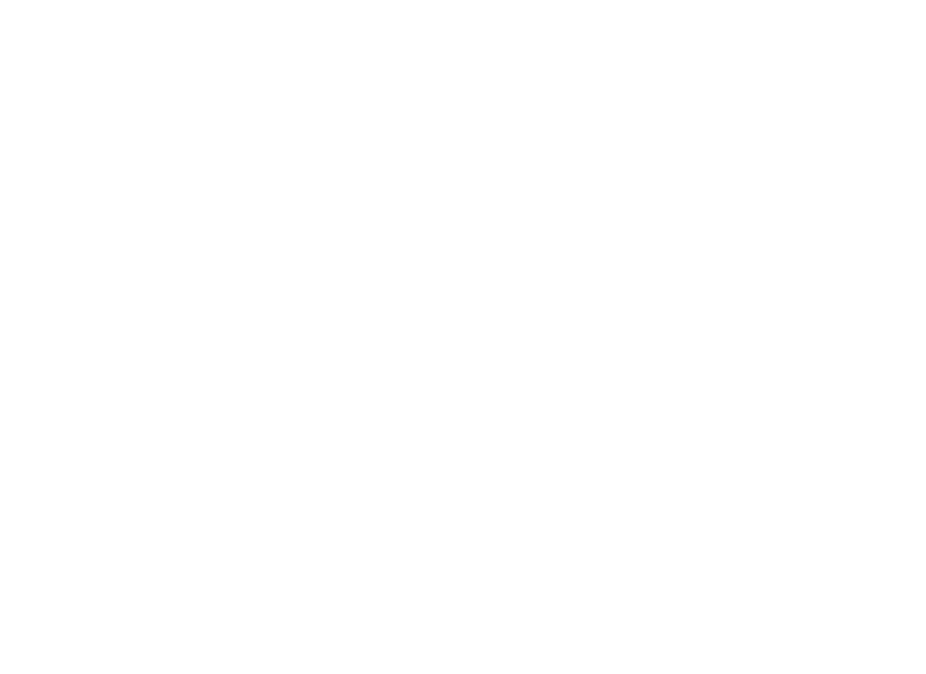
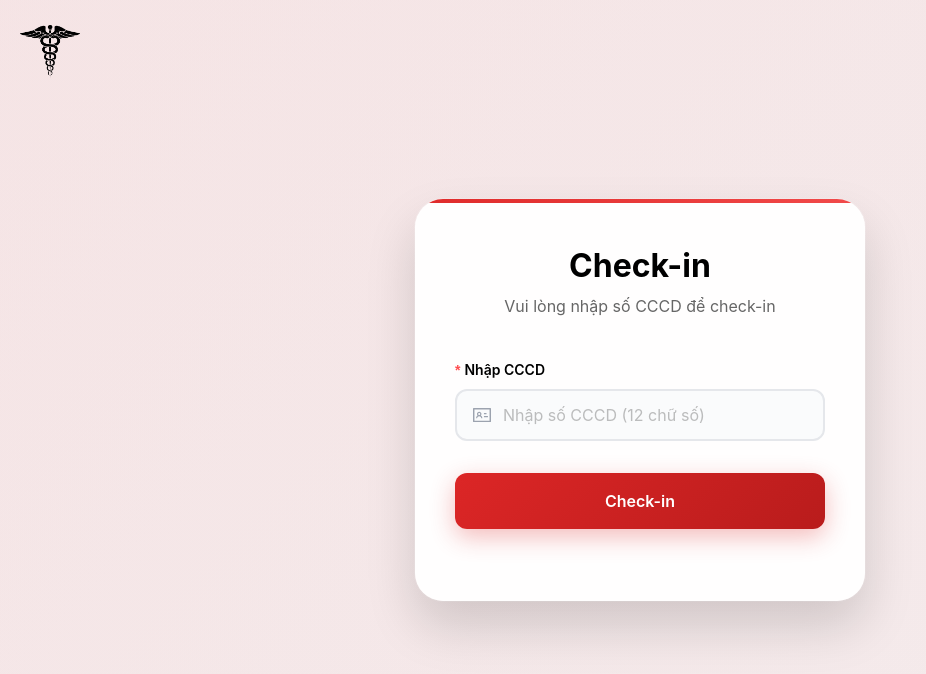
Before and after one commit to SWP301-Blood-Donation-Support-System/Front-End-React, a React (Create React App) app: page /checkin in a window 1280 px wide. Before the commit this address had no page. Shown: the top 674 px of the page, without its empty margins (0-926 px from the left). Built offline with nearby package versions, Linux system fonts and the light colour scheme.

Commit message:
create checking page

```diff
--- a/src/App.js
+++ b/src/App.js
@@ -10,6 +10,7 @@ import NewsPage from './pages/NewsPage';
 import BookingPage from './pages/BookingPage';
 import EligibilityFormPage from './pages/EligibilityFormPage';
 import ProfilePage from './pages/ProfilePage';
+import CheckinPage from './pages/CheckinPage';
 import StaffPage from './admin/pages/StaffPage';
 import ScheduleManagementPage from './admin/pages/ScheduleManagementPage';
 import DonationRecordsPage from './admin/pages/DonationRecordsPage';
@@ -47,6 +48,7 @@ function App() {
             <Route path="/booking" element={<BookingPage />} />
             <Route path="/eligibility" element={<EligibilityFormPage />} />
             <Route path="/profile" element={<ProfilePage />} />
+            <Route path="/checkin" element={<CheckinPage />} />
             <Route path="/staff" element={
               <AdminProtectedRoute>
                 <StaffPage />
--- /dev/null
+++ b/src/pages/CheckinPage.js
@@ -0,0 +1,123 @@
+import React, { useState, useEffect } from 'react';
+import { Layout, Card, Form, Input, Button, Typography } from 'antd';
+import { IdcardOutlined } from '@ant-design/icons';
+
+const CheckinPage = () => {
+  const [form] = Form.useForm();
+  const [loading, setLoading] = useState(false);
+
+  // Scroll to top when component mounts
+  useEffect(() => {
+    window.scrollTo({ top: 0, behavior: 'smooth' });
+  }, []);
+
+  const onFinish = async (values) => {
+    setLoading(true);
+    console.log('CCCD entered:', values.cccd);
+
+    try {
+      // TODO: Add your checkin logic here
+      // For now, just log the CCCD value
+      setTimeout(() => {
+        console.log('Processing CCCD:', values.cccd);
+        setLoading(false);
+      }, 1000);
+    } catch (error) {
+      console.error('Error during checkin:', error);
+      setLoading(false);
+    }
+  };
+
+  const containerStyle = {
+    background: '#f8f9fa',
+    position: 'relative',
+    overflow: 'hidden'
+  };
+
+  const overlayStyle = {
+    position: 'absolute',
+    top: 0,
+    left: 0,
+    right: 0,
+    bottom: 0,
+    background: 'linear-gradient(135deg, rgba(220, 38, 38, 0.05) 0%, rgba(185, 28, 28, 0.03) 100%)'
+  };
+
+  return (
+    <Layout className="auth-page">
+      <div style={{
+        position: 'absolute',
+        top: '20px',
+        left: '20px',
+        zIndex: 10
+      }}>
+        <img
+          src="/images/new-logo.png"
+          alt="Logo"
+          style={{
+            height: '60px',
+            width: 'auto'
+          }}
+        />
+      </div>
+      <div className="auth-container" style={containerStyle}>
+        <div style={overlayStyle}></div>
+        <Card className="auth-card" style={{ position: 'relative', zIndex: 1 }}>
+          <div className="auth-header">
+            <Typography.Title className="auth-title">
+              Check-in
+            </Typography.Title>
+            <Typography.Text className="auth-subtitle">
+              Vui lòng nhập số CCCD để check-in
+            </Typography.Text>
+          </div>
+
+          <Form
+            form={form}
+            name="checkin"
+            layout="vertical"
+            onFinish={onFinish}
+            autoComplete="off"
+            className="auth-form"
+          >
+            <Form.Item
+              label="Nhập CCCD"
+              name="cccd"
+              rules={[
+                {
+                  required: true,
+                  message: 'Vui lòng nhập số CCCD!'
+                },
+                {
+                  pattern: /^[0-9]{12}$/,
+                  message: 'CCCD phải gồm 12 chữ số!'
+                }
+              ]}
+            >
+              <Input
+                className="auth-input-affix-wrapper"
+                prefix={<IdcardOutlined />}
+                placeholder="Nhập số CCCD (12 chữ số)"
+                size="large"
+                maxLength={12}
+              />
+            </Form.Item>
+
+            <Form.Item>
+              <Button
+                type="primary"
+                htmlType="submit"
+                loading={loading}
+                className="auth-submit-btn"
+              >
+                Check-in
+              </Button>
+            </Form.Item>
+          </Form>
+        </Card>
+      </div>
+    </Layout>
+  );
+};
+
+export default CheckinPage;
```
